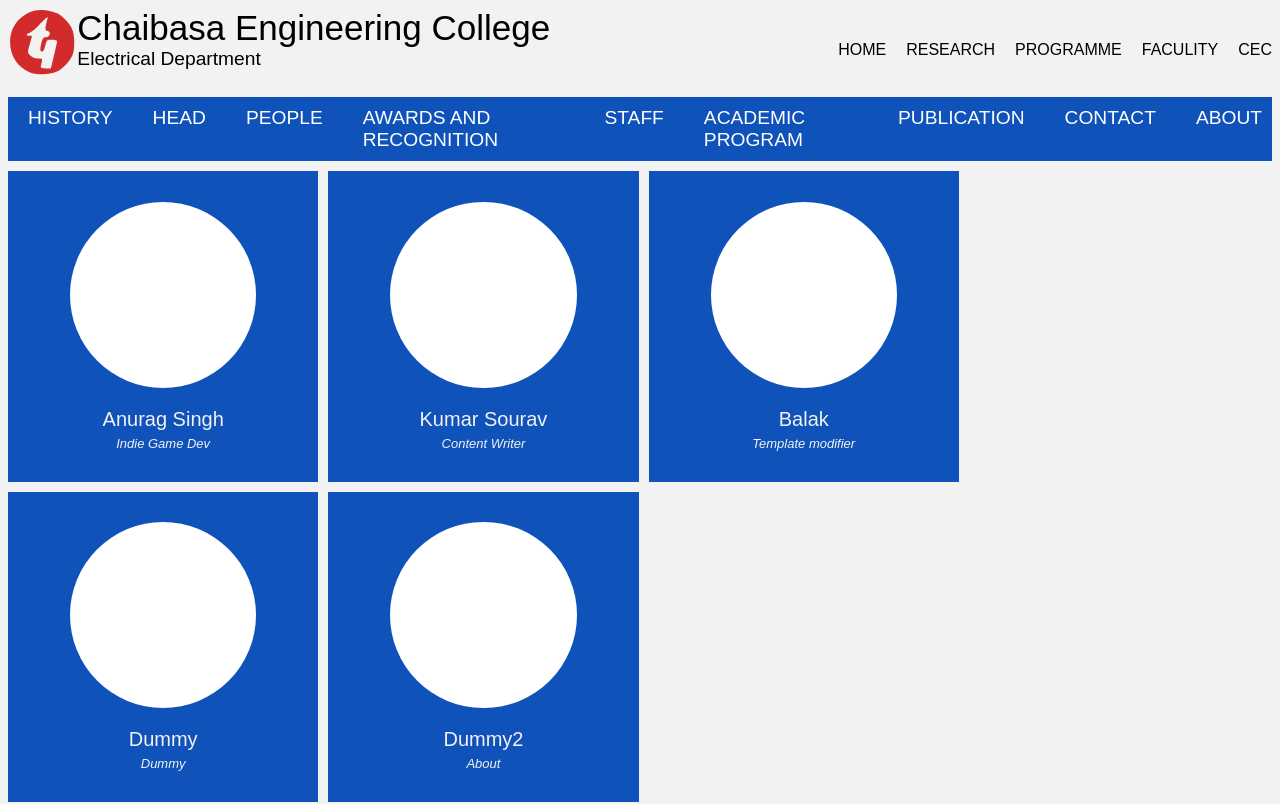
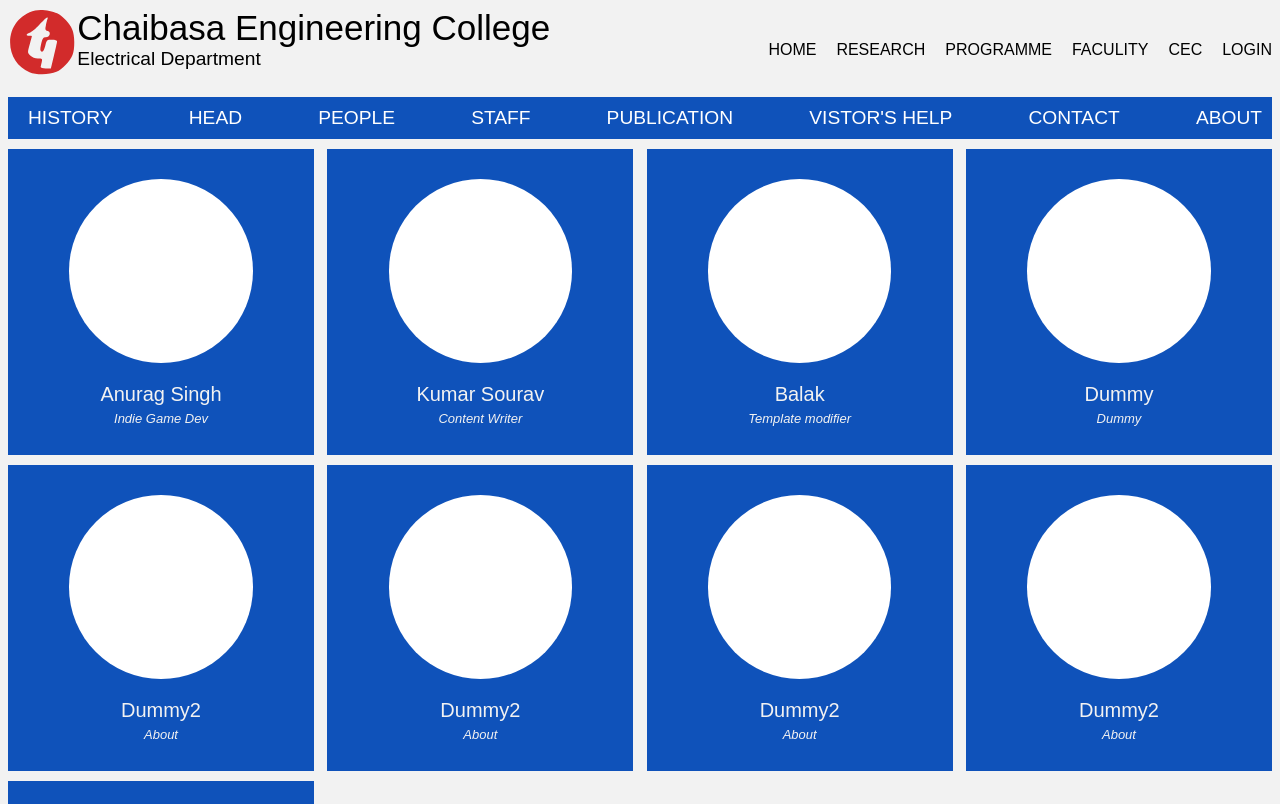
Before and after one commit to anuragRusty/ee, a Svelte app: page /people in a window 1280 px wide. Shown: the top 804 px of the page. Built offline with nearby package versions, Linux system fonts and the light colour scheme.

Commit message:
clean up

```diff
--- a/src/layouts/Header.svelte
+++ b/src/layouts/Header.svelte
@@ -6,15 +6,14 @@
   let isDesktop = window.screen.width > 600;
   let isMobile = false;
 
-  const navItems = ["HOME", "RESEARCH", "PROGRAMME", "FACULITY", "CEC"];
+  const navItems = ["HOME", "RESEARCH", "PROGRAMME", "FACULITY", "CEC","LOGIN"];
   const menuItems = [
     "HISTORY",
     "HEAD",
     "PEOPLE",
-    "AWARDS AND RECOGNITION",
     "STAFF",
-    "ACADEMIC PROGRAM",
     "PUBLICATION",
+    "VISTOR'S HELP",
     "CONTACT",
     "ABOUT",
   ];
@@ -42,9 +41,15 @@
     <nav>
       <ul>
         {#each navItems as item}
-          <li on:click={() => handleNavClick(item)}>
-            <Link to={"./" + item.toLocaleLowerCase()}>{item}</Link>
-          </li>
+              {#if item === "CEC"}
+              <li>
+              <a href="https://chaibasaengg.edu.in/" target="_blank">{item}</a>
+              </li>
+              {:else}
+              <li on:click={() => handleNavClick(item)}>
+              <Link to={"./" + item.toLocaleLowerCase()}>{item}</Link>
+              </li>
+              {/if}
         {/each}
       </ul>
     </nav>
@@ -62,8 +67,8 @@
     {#if isDesktop || isMobile}
       <ul transition:slide>
         {#each menuItems as item}
-          <li on:click={() => handleMenuClick(item)}>
-            <Link to={"./" + item.toLocaleLowerCase().split(" ").join("")}><div>{item}</div></Link>
+          <li>
+            <Link to={"./" + item.toLocaleLowerCase().split(" ").join("")}><div  on:click={() => handleMenuClick(item)}>{item}</div></Link>
           </li>
         {/each}
       </ul>
@@ -194,7 +199,7 @@
     }
     nav ul li {
       padding-top: 10px;
-      font-size: 12px;
+      font-size: 10px;
     }
   }
 </style>
--- a/src/pages/Home.svelte
+++ b/src/pages/Home.svelte
@@ -48,7 +48,7 @@
     </div>
   </div>
   <div class="lower">
-    <div class="box box2" style="background-color:#EF6262; ">
+    <div class="box" style="background-color:#EF6262; ">
       <h2>ABOUT THE DEPARTMENT</h2>
       <p style="text-align:center; font-size:larger">
         Welcome to the Department of Electrical Engineering. <br />
@@ -101,7 +101,6 @@
     width: 65%;
     height:65%;
   }
-
 
   .icon .icon-name{
     display: none;
@@ -156,14 +155,8 @@
     background-color: #aac4ff;
   }
 
-  .box2 {
-    width: 400px;
-  }
 
   @media only screen and (max-width: 600px) {
-    .box2 {
-      width: auto;
-    }
 
     .upper {
       flex-direction: column;
--- a/src/pages/People.svelte
+++ b/src/pages/People.svelte
@@ -25,6 +25,26 @@
       name: "Dummy2",
       about: "About",
     },
+
+    {
+      name: "Dummy2",
+      about: "About",
+    },
+
+    {
+      name: "Dummy2",
+      about: "About",
+    },
+
+    {
+      name: "Dummy2",
+      about: "About",
+    },
+
+    {
+      name: "Dummy2",
+      about: "About",
+    },
   ];
 </script>
 
@@ -44,12 +64,13 @@
     flex-wrap: wrap;
     color: #f2f2f2;
     gap: 10px;
+    justify-content: space-between;
     padding-bottom: 10px;
   }
 
   .people {
-    width: 24.55%;
-    aspect-ratio: 1/1;
+    width: calc(25% - 10px);
+    aspect-ratio: 1;
     display: flex;
     justify-content: center;
     align-items: center;
```
Also changed, not shown: src/pages/Contact.svelte (added).
